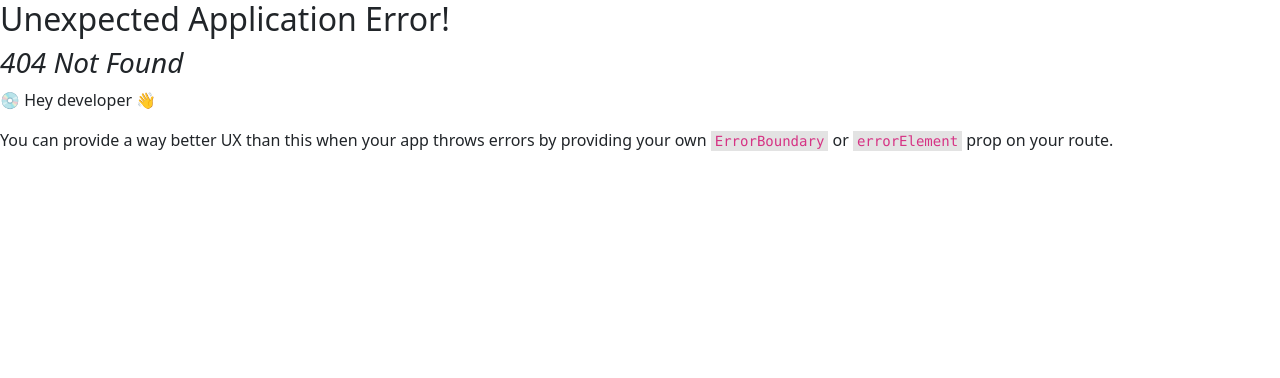
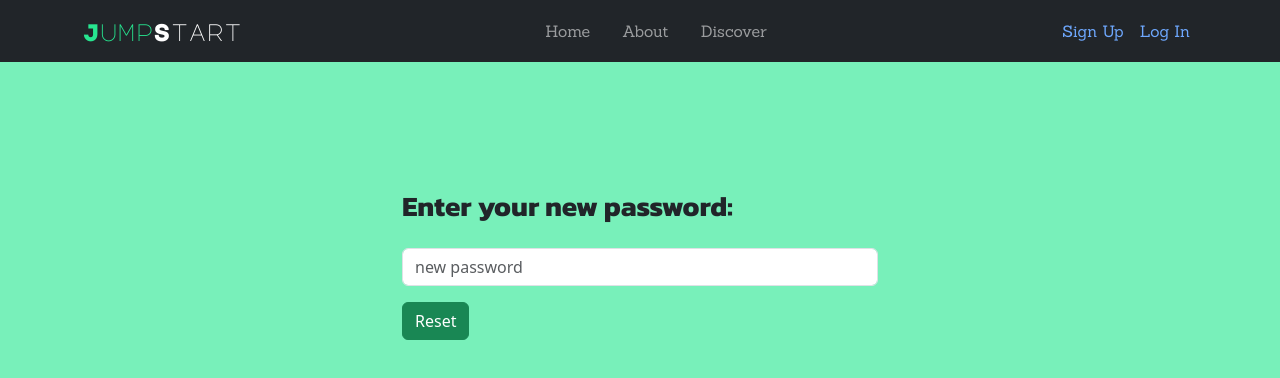
Before and after one commit to HarshaExplorer/JumpStart, a React (Create React App) app: page /update-password in a window 1280 px wide. Before the commit this address had no page. Shown: the top 378 px of the page. Built offline with nearby package versions, Linux system fonts and the light colour scheme.

Commit message:
Reset Password Build + Error page added

```diff
--- /dev/null
+++ b/src/components/BadRequest.jsx
@@ -0,0 +1,22 @@
+import React, {useEffect} from 'react'
+import './menu.css'
+
+const BadRequest = () => {
+
+  useEffect(() => {
+    document.body.style.backgroundColor = "#de4c35";
+    return () => {
+       document.body.style.backgroundColor = "white";
+    }
+  }, [])
+
+  return (
+    <div className='bad-container mx-auto'>
+      <div className='container justity-content-center align-items-center'>
+         <h3 className='kanit-bold pb-3'>It's code 404... No trespassing please! </h3>
+      </div>
+    </div>
+  )
+}
+
+export default BadRequest
--- a/src/components/ResetEmail.jsx
+++ /dev/null
@@ -1,9 +0,0 @@
-import React from 'react'
-
-const ResetEmail = () => {
-  return (
-    <div>ResetEmail</div>
-  )
-}
-
-export default ResetEmail
--- a/src/components/menu.css
+++ b/src/components/menu.css
@@ -1,5 +1,6 @@
 @import url('https://fonts.googleapis.com/css2?family=Major+Mono+Display&display=swap');
 @import url('https://fonts.googleapis.com/css2?family=Sanchez:ital@0;1&display=swap');
+@import url('https://fonts.googleapis.com/css2?family=Kanit:ital,wght@0,100;0,200;0,300;0,400;0,500;0,600;0,700;0,800;0,900;1,100;1,200;1,300;1,400;1,500;1,600;1,700;1,800;1,900&display=swap');
 
 
 .mono-logo {
@@ -7,6 +8,20 @@
     font-weight: 500;
     font-size: larger;
     font-style: normal;
+}
+
+
+.bad-container{
+  margin-top: 10%;
+  min-width: 300px;
+  max-width: 500px;
+  min-height: 300px;
+}
+
+.kanit-bold {
+  font-family: "Kanit", sans-serif;
+  font-weight: 700;
+  font-style: bold;
 }
 
 .sanchez-regular {
--- /dev/null
+++ b/src/routes/ResetEmail.jsx
@@ -0,0 +1,65 @@
+import React, {useEffect, useState} from 'react'
+import {useNavigate} from 'react-router-dom'
+import {Button, Form} from 'react-bootstrap'
+import database from '../client.js'
+import './Auth.css'
+
+const ResetEmail = () => {
+  const navigate = useNavigate();
+
+  useEffect(() => {
+    document.body.style.backgroundColor = "#78f0ba";
+    return () => {
+       document.body.style.backgroundColor = "white";
+    }
+  }, [])
+
+  const [formData, setFormData] = useState({
+       email:''
+  })
+
+  const handleChange = (e) => {
+     setFormData({...formData, [e.target.name]:e.target.value});
+  }
+
+  const handleSubmit = async (e) => {
+     e.preventDefault();
+
+     try{
+       var {data, error} = await database.auth.resetPasswordForEmail(
+          formData.email
+       );
+
+       if(data){
+          alert('Please check your email for password reset link!');
+          navigate('/authenticate');
+       }
+     }
+     catch(error){
+       alert(error);
+       navigate('/reset-password');
+     }
+  }
+
+
+
+  return (
+   <div className='login-container mx-auto'>
+    <div className='container justity-content-center align-items-center'>
+       <h3 className='kanit-bold pb-3'>Forgot your password? It happens... </h3>
+       <Form onSubmit={handleSubmit}>
+
+         <Form.Group className="mb-3" controlId="formEmail">
+           <Form.Control type="email" name="email" placeholder="Email" onChange={handleChange}/>
+         </Form.Group>
+
+         <Button className="btn-success" type="submit">
+            Send Reset Link
+         </Button>
+       </Form>
+    </div>
+  </div>
+  );
+}
+
+export default ResetEmail
--- /dev/null
+++ b/src/routes/ResetPassword.jsx
@@ -0,0 +1,69 @@
+import React, {useEffect, useState} from 'react'
+import {useNavigate} from 'react-router-dom'
+import {Button, Form} from 'react-bootstrap'
+import database from '../client.js'
+import './Auth.css'
+
+const ResetPassword = () => {
+    const navigate = useNavigate();
+
+    useEffect(() => {
+      document.body.style.backgroundColor = "#78f0ba";
+      return () => {
+         document.body.style.backgroundColor = "white";
+      }
+    }, [])
+
+    const [formData, setFormData] = useState({
+         password:''
+    })
+
+    const handleChange = (e) => {
+       setFormData({...formData, [e.target.name]:e.target.value});
+    }
+
+    const handleSubmit = async (e) => {
+       e.preventDefault();
+
+       try{
+         var {data, error} = await database.auth.updateUser({
+            password: formData.password
+       });
+
+         if(data){
+            alert('Password Reset Successful!');
+            navigate('/authenticate');
+         }
+         if(error){
+            alert(error);
+            navigate('/');
+         }
+       }
+       catch(error){
+         alert(error);
+         navigate('/');
+       }
+    }
+
+
+
+    return (
+     <div className='login-container mx-auto'>
+      <div className='container justity-content-center align-items-center'>
+         <h3 className='kanit-bold pb-3'>Enter your new password: </h3>
+         <Form onSubmit={handleSubmit}>
+
+           <Form.Group className="mb-3" controlId="formEmail">
+             <Form.Control type="text" name="password" placeholder="new password" onChange={handleChange}/>
+           </Form.Group>
+
+           <Button className="btn-success" type="submit">
+              Reset
+           </Button>
+         </Form>
+      </div>
+    </div>
+    );
+}
+
+export default ResetPassword
```
Also changed, not shown: src/App.jsx (+11 -1 lines).
